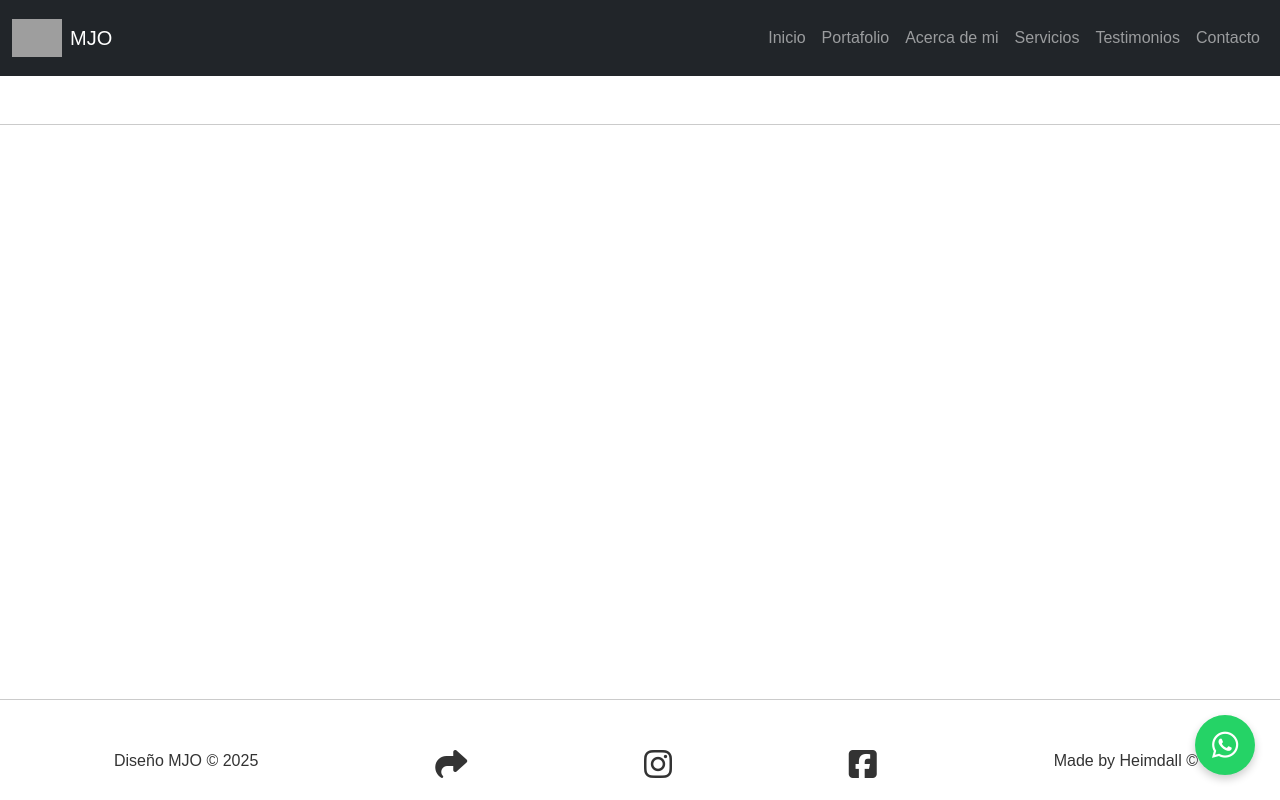
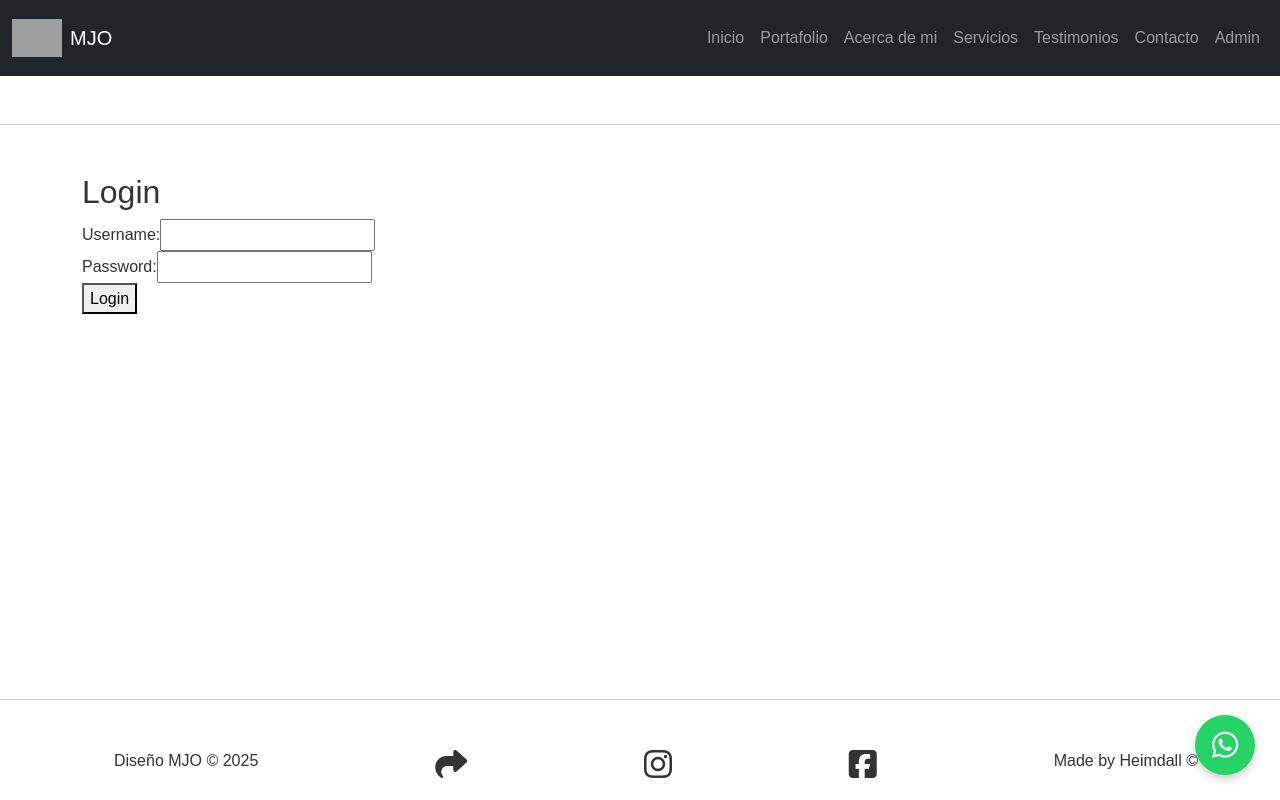
Before and after one commit to JKesari86/MJO, a React (Vite) app in the folder MJO/: page /login in a window 1280 px wide. Built offline with nearby package versions, Linux system fonts and the light colour scheme; grey boxes are pictures that could not be loaded.

Commit message:
Implementandose LoginPage

```diff
--- a/MJO/src/App.jsx
+++ b/MJO/src/App.jsx
@@ -1,13 +1,12 @@
-// src/App.jsx
+import React, { useState, useEffect } from 'react';
+import { BrowserRouter as Router, Route, Routes, Navigate } from 'react-router-dom';
 
-import React, { useState, useEffect } from 'react';
-import { Routes, Route } from 'react-router-dom';
-
+// Importaciones de componentes
 import Navbar from './components/Navbar';
 import Footer from './components/Footer';
 import WhatsAppButton from './components/WhatsAppButton';
 
-// Importa tus páginas existentes
+// Importaciones de páginas
 import HomePage from './pages/HomePage';
 import AboutMePage from './pages/AboutMePage';
 import ServicesPage from './pages/ServicesPage';
@@ -15,7 +14,8 @@ import ContactPage from './pages/ContactPage';
 import PortfolioDetailPage from './pages/PortfolioDetailPage';
 import AdminPage from './pages/AdminPage';
 import PortfolioGridPage from './pages/PortfolioGridPage';
-import TestimonialsPage from './pages/TestimonialsPage'; // NUEVA IMPORTACIÓN: TestimonialsPage
+import TestimonialsPage from './pages/TestimonialsPage';
+import LoginPage from './components/LoginPage'; // La nueva página de login
 
 // Importa los items iniciales del portafolio para la primera carga si no hay nada en localStorage
 import initialPortfolioItems from './data/portfolioItems';
@@ -26,17 +26,35 @@ import './index.css';
 const LOCAL_STORAGE_KEY = 'designerPortfolioItems';
 
 function App() {
+  // ---- Lógica de autenticación (NUEVA) ----
+  const [isAuthenticated, setIsAuthenticated] = useState(false);
+
+  useEffect(() => {
+    const token = localStorage.getItem('access_token');
+    if (token) {
+      setIsAuthenticated(true);
+    }
+  }, []);
+
+  const handleLogin = () => {
+    setIsAuthenticated(true);
+  };
+
+  const handleLogout = () => {
+    localStorage.removeItem('access_token');
+    setIsAuthenticated(false);
+  };
+  // ----------------------------------------
+
   // Estado centralizado para los items del portafolio.
   // Se inicializa cargando desde localStorage o usando los datos iniciales.
   const [portfolioItems, setPortfolioItems] = useState(() => {
     try {
       const savedItems = localStorage.getItem(LOCAL_STORAGE_KEY);
-      // Asegura que lo que se parsea es un array. Si no, usa los items iniciales.
       const parsedItems = savedItems ? JSON.parse(savedItems) : null;
       return Array.isArray(parsedItems) ? parsedItems : initialPortfolioItems;
     } catch (error) {
       console.error("Error loading portfolio items from localStorage:", error);
-      // En caso de error, siempre retorna los datos iniciales.
       return initialPortfolioItems;
     }
   });
@@ -44,7 +62,7 @@ function App() {
   // Muestra el estado inicial de portfolioItems en la consola
   useEffect(() => {
     console.log("App.jsx - Estado inicial de portfolioItems:", portfolioItems);
-  }, []); // Se ejecuta solo una vez al montar el componente.
+  }, []);
 
   // Efecto para guardar los portfolioItems en localStorage cada vez que cambian
   useEffect(() => {
@@ -53,46 +71,47 @@ function App() {
     } catch (error) {
       console.error("Error saving portfolio items to localStorage:", error);
     }
-  }, [portfolioItems]); // Se ejecuta cada vez que 'portfolioItems' cambia
+  }, [portfolioItems]);
 
   return (
     <div className="App d-flex flex-column min-vh-100">
-      {/* Navbar (siempre visible) */}
       <div className="container-fluid p-0">
         <Navbar portfolioItems={portfolioItems} />
       </div>
 
       <hr className="my-5" />
 
-      {/* Contenido Principal con Rutas */}
       <main className="flex-grow-1">
         <div className="container-lg">
           <Routes>
             <Route path="/" element={<HomePage portfolioItems={portfolioItems} />} />
 
+            {/* Rutas públicas (no requieren login) */}
             <Route path="/portafolio-completo" element={<PortfolioGridPage portfolioItems={portfolioItems} />} />
             <Route path="/portafolio" element={<PortfolioGridPage portfolioItems={portfolioItems} />} />
-
             <Route path="/acerca-de-mi" element={<AboutMePage />} />
             <Route path="/servicios" element={<ServicesPage />} />
             <Route path="/contacto" element={<ContactPage />} />
             <Route path="/portafolio/:id" element={<PortfolioDetailPage portfolioItems={portfolioItems} />} />
-
-            {/* NUEVA RUTA PARA LA PÁGINA DE TESTIMONIOS */}
             <Route path="/testimonios" element={<TestimonialsPage />} />
 
-            <Route path="/admin" element={<AdminPage portfolioItems={portfolioItems} setPortfolioItems={setPortfolioItems} />} />
+            {/* Rutas de login y administración (PROTEGIDAS) */}
+            <Route path="/login" element={<LoginPage onLogin={handleLogin} />} />
+            <Route
+              path="/admin"
+              element={isAuthenticated ? <AdminPage portfolioItems={portfolioItems} setPortfolioItems={setPortfolioItems} /> : <Navigate to="/login" />}
+            />
 
+            {/* Redirección para URLs no encontradas */}
+            <Route path="*" element={<Navigate to="/" />} />
           </Routes>
         </div>
       </main>
 
-      {/* Footer (siempre visible) */}
       <div className="container-fluid p-0">
         <Footer />
       </div>
 
-      {/* Botón de WhatsApp flotante, siempre visible */}
       <WhatsAppButton />
     </div>
   );
--- /dev/null
+++ b/MJO/src/components/LoginPage.jsx
@@ -0,0 +1,49 @@
+import React, { useState } from 'react';
+
+function LoginPage({ onLogin }) {
+  const [username, setUsername] = useState('');
+  const [password, setPassword] = useState('');
+
+  const handleSubmit = async (e) => {
+    e.preventDefault();
+    // Lógica para enviar el login a la API
+    const response = await fetch('https://urban-spoon-q57xgg456gvf4wqr-5000.app.github.dev/api/login', {
+      method: 'POST',
+      headers: {
+        'Content-Type': 'application/json',
+      },
+      body: JSON.stringify({ username, password }),
+    });
+
+    if (response.ok) {
+      const data = await response.json();
+      // Guarda el token en el almacenamiento local del navegador
+      localStorage.setItem('access_token', data.access_token);
+      // Llama a la función de prop para indicar que el login fue exitoso
+      onLogin();
+    } else {
+      alert('Credenciales incorrectas');
+    }
+  };
+
+  return (
+    <form onSubmit={handleSubmit}>
+      <h2>Login</h2>
+      <div>
+        <label>
+          Username:
+          <input type="text" value={username} onChange={(e) => setUsername(e.target.value)} required />
+        </label>
+      </div>
+      <div>
+        <label>
+          Password:
+          <input type="password" value={password} onChange={(e) => setPassword(e.target.value)} required />
+        </label>
+      </div>
+      <button type="submit">Login</button>
+    </form>
+  );
+}
+
+export default LoginPage;
--- a/MJO/src/components/Navbar.jsx
+++ b/MJO/src/components/Navbar.jsx
@@ -93,7 +93,7 @@ function Navbar() {
               </Link>
             </li>
             {/* Si quieres que la página de administración sea visible en la navbar, descomenta esto */}
-            {/*
+
             <li className="nav-item">
               <Link
                 className={`nav-link ${isActive('/admin') ? 'active' : ''}`}
@@ -102,7 +102,7 @@ function Navbar() {
                 Admin
               </Link>
             </li>
-            */}
+
           </ul>
         </div>
       </div>
--- a/MJO/src/data/portfolioItems.jsx
+++ b/MJO/src/data/portfolioItems.jsx
@@ -1,20 +1,27 @@
 import React, { useEffect, useState } from 'react';
-
-// Opcional: Si tenías una importación de datos locales, bórrala o coméntala.
-// Por ejemplo: // import { portfolioItems } from '../../data/portfolioItems.js';
 
 function ProjectsPage() {
     const [projects, setProjects] = useState([]);
     const [loading, setLoading] = useState(true);
     const [error, setError] = useState(null);
 
-    // !!! IMPORTANTE: REEMPLAZA ESTA URL con la URL de tu Codespace !!!
     const API_URL = 'https://urban-spoon-q57xgg456gvf4wqr-5000.app.github.dev/api/projects';
 
     useEffect(() => {
         const fetchProjects = async () => {
+            const token = localStorage.getItem('access_token');
+            if (!token) {
+                setError(new Error('No hay token de autenticación.'));
+                setLoading(false);
+                return;
+            }
+
             try {
-                const response = await fetch(API_URL);
+                const response = await fetch(API_URL, {
+                    headers: {
+                        'Authorization': `Bearer ${token}`
+                    }
+                });
                 if (!response.ok) {
                     throw new Error(`HTTP error! status: ${response.status}`);
                 }
@@ -36,6 +43,7 @@ function ProjectsPage() {
     return (
         <div>
             <h1>Nuestros Proyectos</h1>
+            {/* Asegúrate de que los nombres de las propiedades (project.id, etc.) coincidan con las de tu API */}
             {projects.map(project => (
                 <div key={project.id}>
                     <h2>{project.title}</h2>
--- /dev/null
+++ b/package.json
@@ -0,0 +1,5 @@
+{
+  "dependencies": {
+    "react-router-dom": "^7.9.1"
+  }
+}
```
Also changed, not shown: 1 other file (tests, documents, lock files or other folders).
